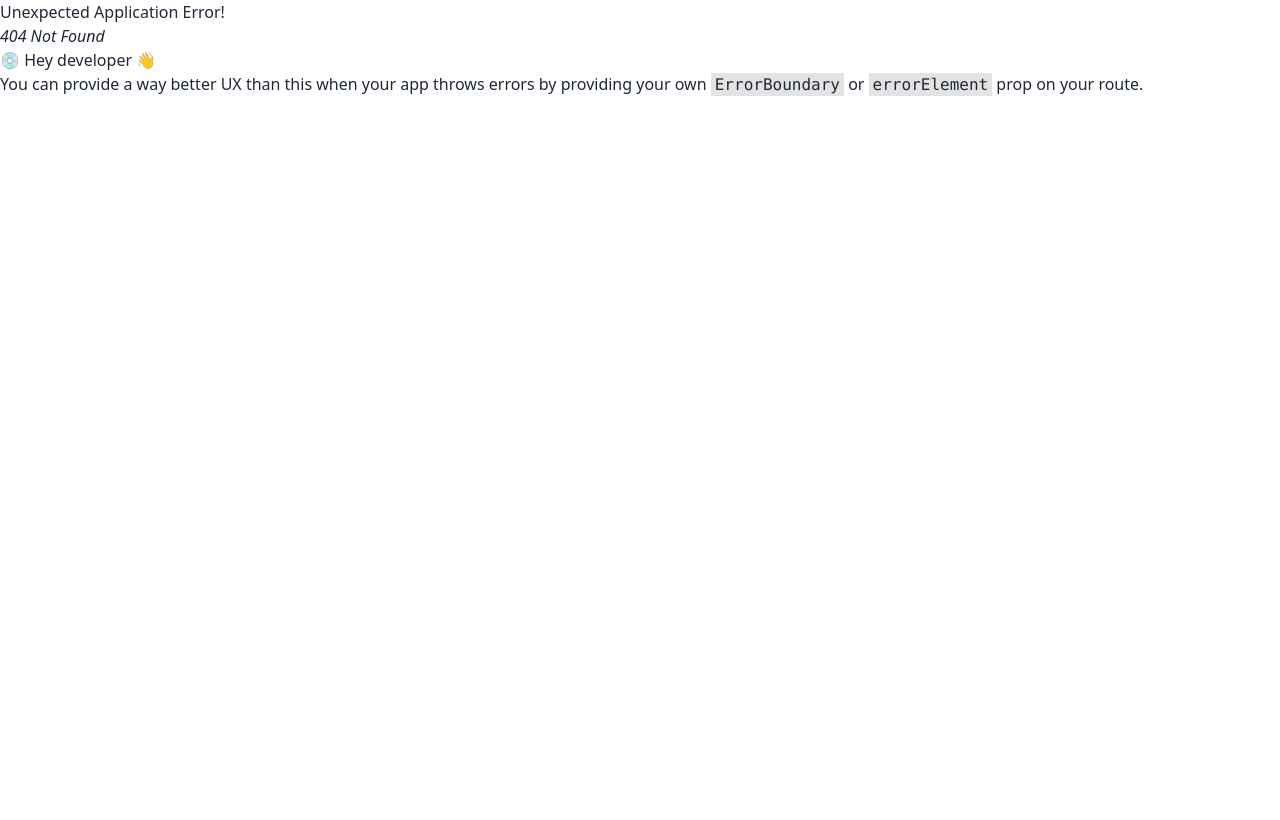
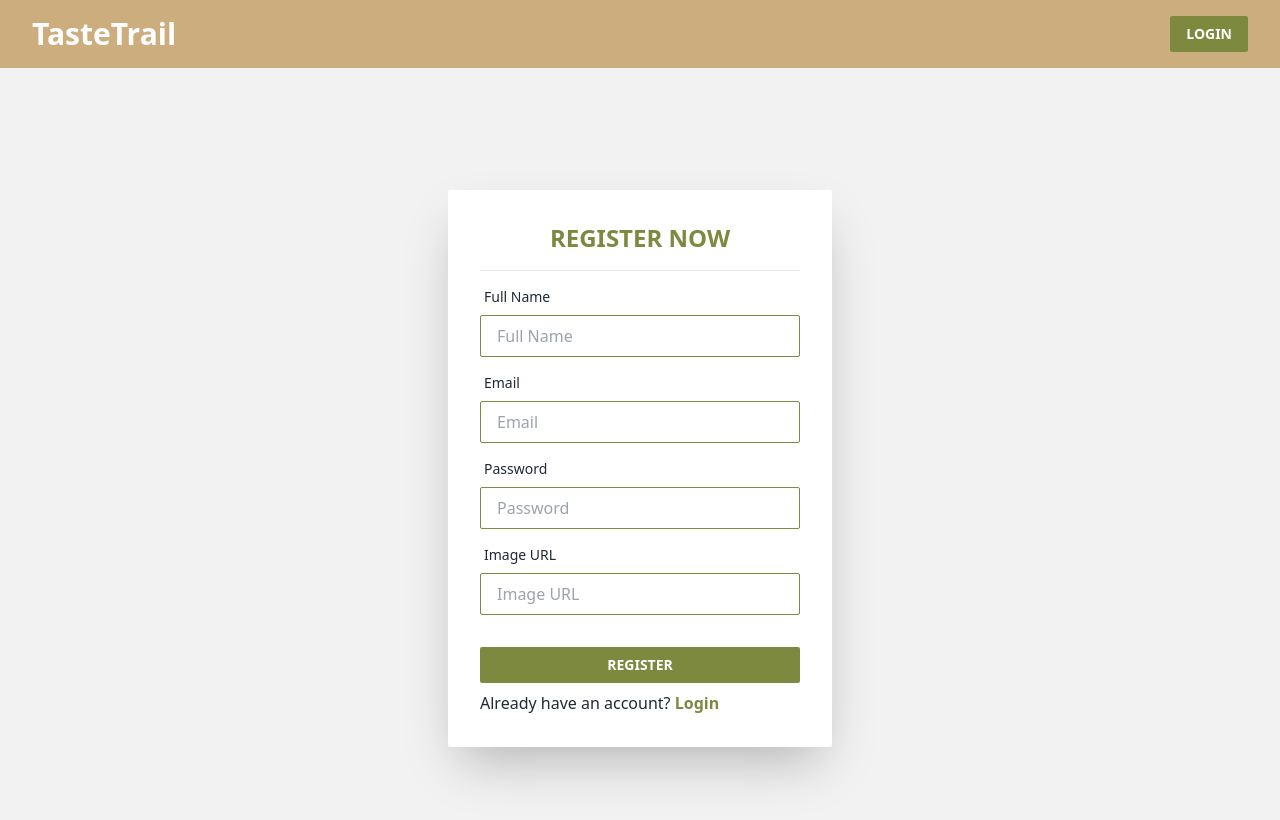
Before and after one commit to thebigby10/TasteTrail, a React (Vite) app in the folder frontend/: page /register in a window 1280 px wide. Before the commit this address had no page. Shown: the top 820 px of the page. Built offline with nearby package versions, Linux system fonts and the light colour scheme.

Commit message:
add: Register form

```diff
--- a/frontend/src/main.jsx
+++ b/frontend/src/main.jsx
@@ -5,6 +5,7 @@ import { createBrowserRouter, RouterProvider } from "react-router-dom";
 import MainLayout from "./layouts/MainLayout";
 import App from "./App";
 import Login from "./shared/Login/Login";
+import Register from "./shared/Register/Register";
 
 const router = createBrowserRouter([
   {
@@ -18,6 +19,10 @@ const router = createBrowserRouter([
       {
         path: "/login",
         element: <Login/>
+      },
+      {
+        path: "/register",
+        element: <Register/>
       }
     ],
   },
--- /dev/null
+++ b/frontend/src/shared/Register/Register.jsx
@@ -0,0 +1,30 @@
+import { useState } from "react";
+import RegisterForm from "./components/RegisterForm";
+
+const Register = () => {
+  const [fullName, setFullName] = useState("");
+  const [email, setEmail] = useState("");
+  const [password, setPassword] = useState("");
+  const [imageUrl, setImageUrl] = useState("");
+
+  const handleRegister = (e) => {
+    e.preventDefault();
+    console.log({ fullName, email, password, imageUrl });
+  };
+
+  return (
+    <div className="hero bg-base-200 min-h-screen">
+      <div className="rounded-sm bg-white w-full max-w-sm shrink-0 shadow-2xl">
+        <RegisterForm
+          setFullName={setFullName}
+          setEmail={setEmail}
+          setPassword={setPassword}
+          setImageUrl={setImageUrl}
+          handleRegister={handleRegister}
+        />
+      </div>
+    </div>
+  );
+};
+
+export default Register;
--- /dev/null
+++ b/frontend/src/shared/Register/components/RegisterForm.jsx
@@ -0,0 +1,84 @@
+/* eslint-disable react/prop-types */
+import { Link } from "react-router-dom";
+
+const RegisterForm = ({ setFullName, setEmail, setPassword, setImageUrl, handleRegister }) => {
+  return (
+    <form className="card-body">
+      <div className="space-y-4">
+        <h1 className="text-center text-2xl uppercase font-semibold text-second">
+          Register Now
+        </h1>
+        <hr />
+      </div>
+
+      <div className="form-control">
+        <label className="label">
+          <span className="label-text">Full Name</span>
+        </label>
+        <input
+          onChange={(e) => setFullName(e.target.value)}
+          type="text"
+          placeholder="Full Name"
+          className="px-4 py-2 border border-second rounded-sm"
+          required
+        />
+      </div>
+
+      <div className="form-control">
+        <label className="label">
+          <span className="label-text">Email</span>
+        </label>
+        <input
+          onChange={(e) => setEmail(e.target.value)}
+          type="email"
+          placeholder="Email"
+          className="px-4 py-2 border border-second rounded-sm"
+          required
+        />
+      </div>
+
+      <div className="form-control">
+        <label className="label">
+          <span className="label-text">Password</span>
+        </label>
+        <input
+          onChange={(e) => setPassword(e.target.value)}
+          type="password"
+          placeholder="Password"
+          className="px-4 py-2 border border-second rounded-sm"
+          required
+        />
+      </div>
+
+      <div className="form-control">
+        <label className="label">
+          <span className="label-text">Image URL</span>
+        </label>
+        <input
+          onChange={(e) => setImageUrl(e.target.value)}
+          type="url"
+          placeholder="Image URL"
+          className="px-4 py-2 border border-second rounded-sm"
+        />
+      </div>
+
+      <div className="form-control mt-6">
+        <button
+          onClick={handleRegister}
+          className="px-2 md:px-4 py-2 bg-second text-sm rounded-sm text-white font-semibold uppercase transition-transform"
+        >
+          Register
+        </button>
+      </div>
+
+      <div>
+        Already have an account?{" "}
+        <Link to={"/login"} className="text-second font-semibold">
+          Login
+        </Link>
+      </div>
+    </form>
+  );
+};
+
+export default RegisterForm;
```
